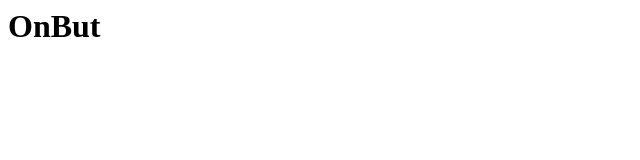
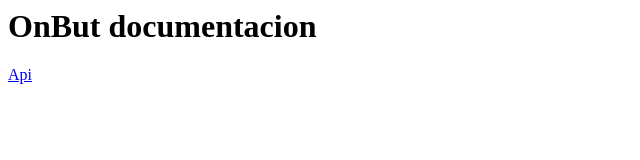
Before and after one commit to ArkaitzTX/onbut.github.io, a plain HTML site: page index.html in a window 1280 px wide. Shown: the whole page, without its empty margins (0-640 px from the left). Drawn offline with Linux system fonts and the light colour scheme.

Commit message:
Update index.html

```diff
--- a/index.html
+++ b/index.html
@@ -1 +1,2 @@
-<h1>OnBut</h1>
+<h1>OnBut documentacion</h1>
+<a href="onbut.js">Api</a>
```
